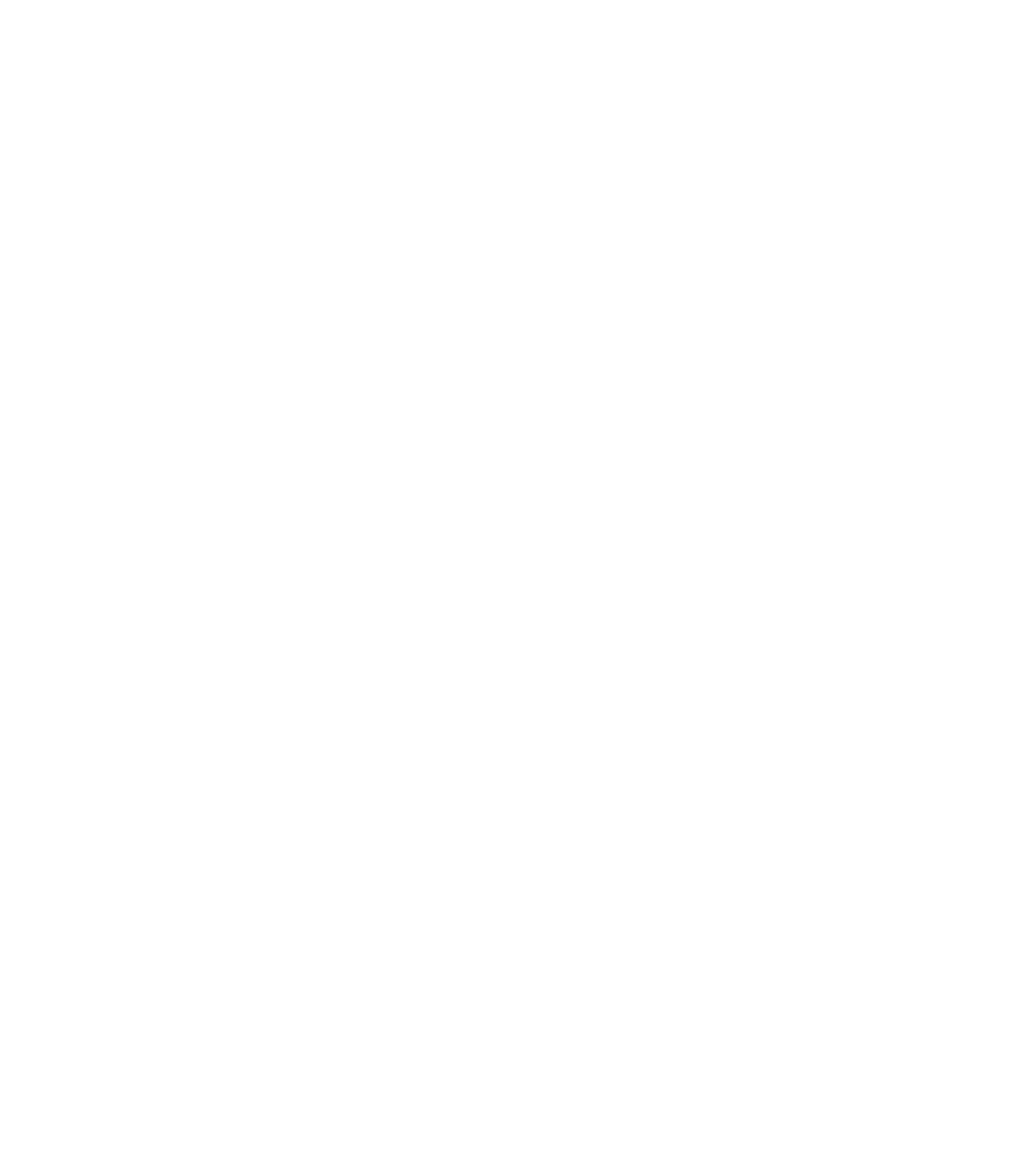
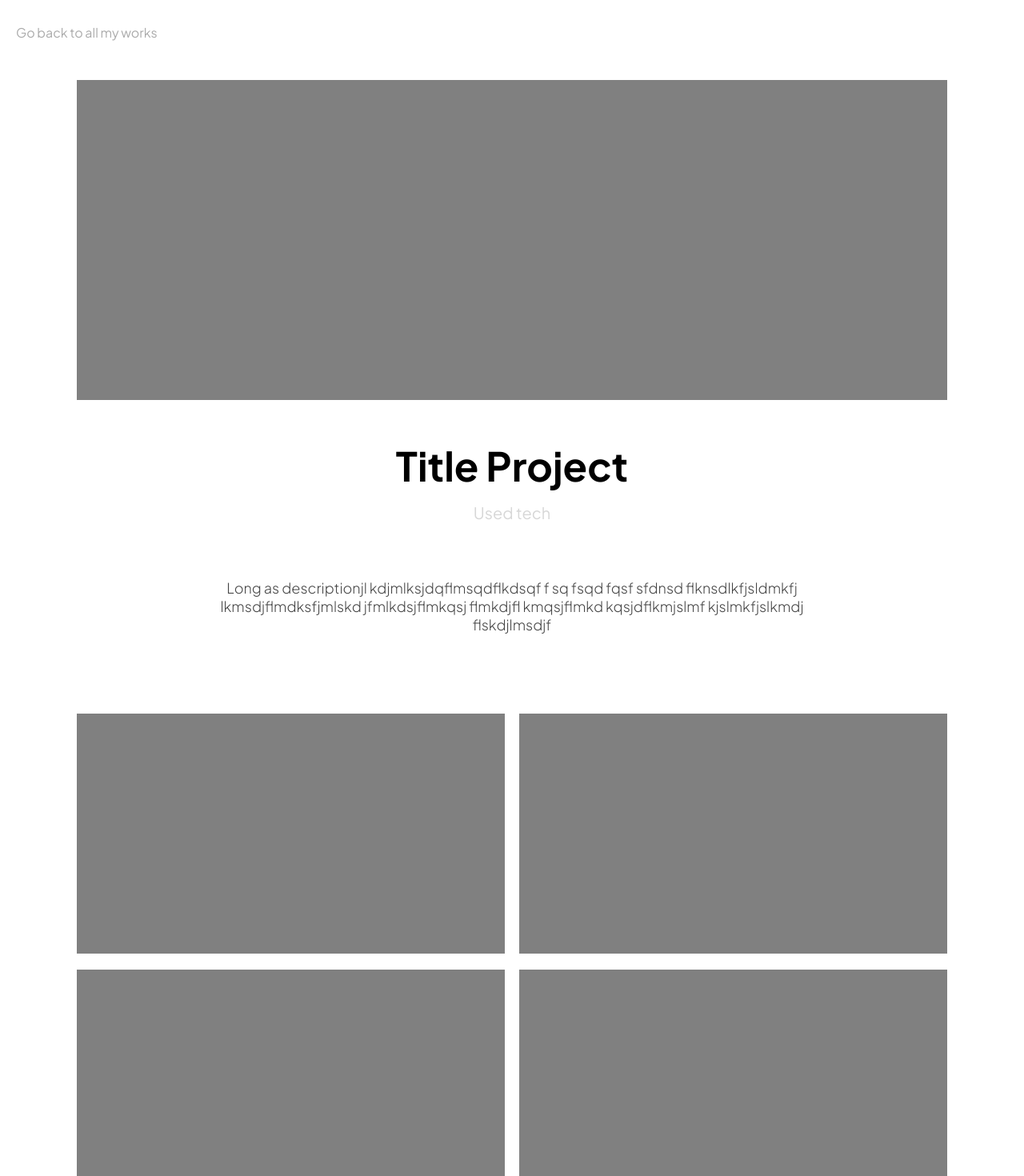
Before and after one commit to GloryMenga/Portfolio, a React (Vite) app: page /project in a window 1280 px wide. Before the commit this address had no page. Shown: the top 1470 px of the page at 80% size. Before the commit the page ends 800 px from the top, so only its background shows below. Built offline with nearby package versions, Linux system fonts and the light colour scheme.

Commit message:
Dummy project page styled

```diff
--- a/src/App.css
+++ b/src/App.css
@@ -296,7 +296,6 @@
   display: flex;
   flex-direction: column;
   min-height: 100vh;
-  background-color: #f4f4f4;
 }
 
 .work-title{
@@ -336,6 +335,7 @@
 .project-card:hover {
   transform: scale(1.03);
   box-shadow: 0 8px 15px rgba(0, 0, 0, 0.15);
+  cursor: pointer;
 }
 
 .project-image {
@@ -406,3 +406,64 @@
   line-height: 1.6;
   max-width: 300px;
 }
+
+/*Project page*/
+.project{
+  display: flex;
+  flex-direction: column;
+  align-items: center;
+  margin: 100px auto;
+  width: 85%;
+}
+.project h1{
+  margin-top: 50px;
+}
+.project h2{
+  color: #d7d7d7;
+  margin-top: 15px;
+  font-weight: 400;
+  font-size: 20px;
+}
+.project p{
+  margin-top: 70px;
+  text-align: center;
+  width: 70%;
+}
+.project .link{
+  margin-top: 60px;
+}
+.project-image{
+  background-color: gray;
+  height: 400px;
+  width: 100%;
+}
+.other-images{
+  display: flex;
+  flex-direction: row;
+  justify-content: space-between;
+  flex-wrap: wrap;
+  margin-top: 100px;
+  width: 100%;
+}
+.image{
+  background-color: grey;
+  height: 300px;
+  width: 49.2%;
+  margin-bottom: 20px;
+}
+.back-link {
+  position: absolute;
+  top: 30px;
+  left: 20px;
+}
+
+.back-link a {
+  text-decoration: none;
+  font-size: 16px;
+  color: #ababab;
+  transition: background-color 0.3s, color 0.3s;
+}
+
+.back-link a:hover {
+  color: #333;
+}
--- a/src/App.jsx
+++ b/src/App.jsx
@@ -2,7 +2,8 @@
 import { BrowserRouter as Router, Routes, Route } from "react-router-dom";
 import Home from "./pages/Home.jsx";
 import Works from "./pages/Works.jsx";
-import About from "./components/About.jsx";
+import Project from './pages/Project.jsx';
+
 import './App.css'
 
 function App() {
@@ -12,7 +13,7 @@
       <Routes>
         <Route path="/" element={<Home />} />
         <Route path="/works" element={<Works />} />
-        <Route path="/about" element={<About />} />
+        <Route path="/project" element={<Project />} />
       </Routes>
     </Router>
   )
--- /dev/null
+++ b/src/pages/Project.jsx
@@ -0,0 +1,37 @@
+import React from "react";
+import { Link } from "react-router-dom";
+
+function Project(){
+
+    return(
+        <div className="project">
+            <div className="back-link">
+                <Link to={"/"}>Go back to all my works</Link>
+            </div>
+            <div className="project-image">
+
+            </div>
+            <h1>Title Project</h1>
+            <h2>Used tech</h2>
+            <p>Long as descriptionjl kdjmlksjdqflmsqdflkdsqf f sq fsqd fqsf sfdnsd flknsdlkfjsldmkfj lkmsdjflmdksfjmlskd jfmlkdsjflmkqsj flmkdjfl kmqsjflmkd kqsjdflkmjslmf kjslmkfjslkmdj flskdjlmsdjf</p>
+            <div className="other-images">
+                <div className="image">
+
+                </div>
+                <div className="image">
+
+                </div>
+                <div className="image">
+
+                </div>
+                <div className="image">
+
+                </div>
+            </div>
+            <a href="" className="link">View project on github</a>
+        </div>
+    );
+
+}
+
+export default Project;
--- a/src/pages/Works.jsx
+++ b/src/pages/Works.jsx
@@ -1,7 +1,6 @@
 import React, { useState } from 'react';
 import Nav from '../components/Nav.jsx';
 
-// Dummy project data
 const projectsData = [
   {
     id: 1,
@@ -64,7 +63,7 @@
           >
             <div className="project-image" style={{backgroundImage: `url(${project.image})`}}>
               <div className="project-overlay">
-                <h3 className="project-name">{project.name}</h3>
+                <h2 className="project-name">{project.name}</h2>
                 <div className="project-details">
                   <p className="project-technologies">
                     {project.technologies.join(" - ")}
```
Also changed, not shown: src/pages/Work.jsx (deleted).
